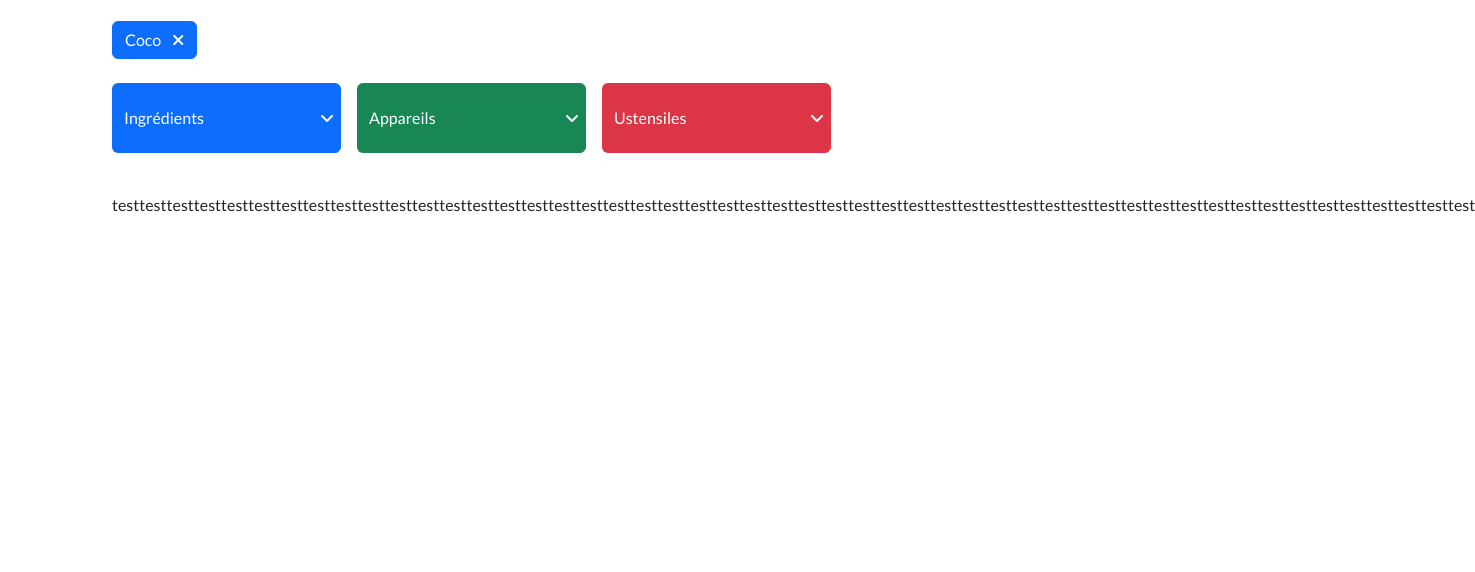
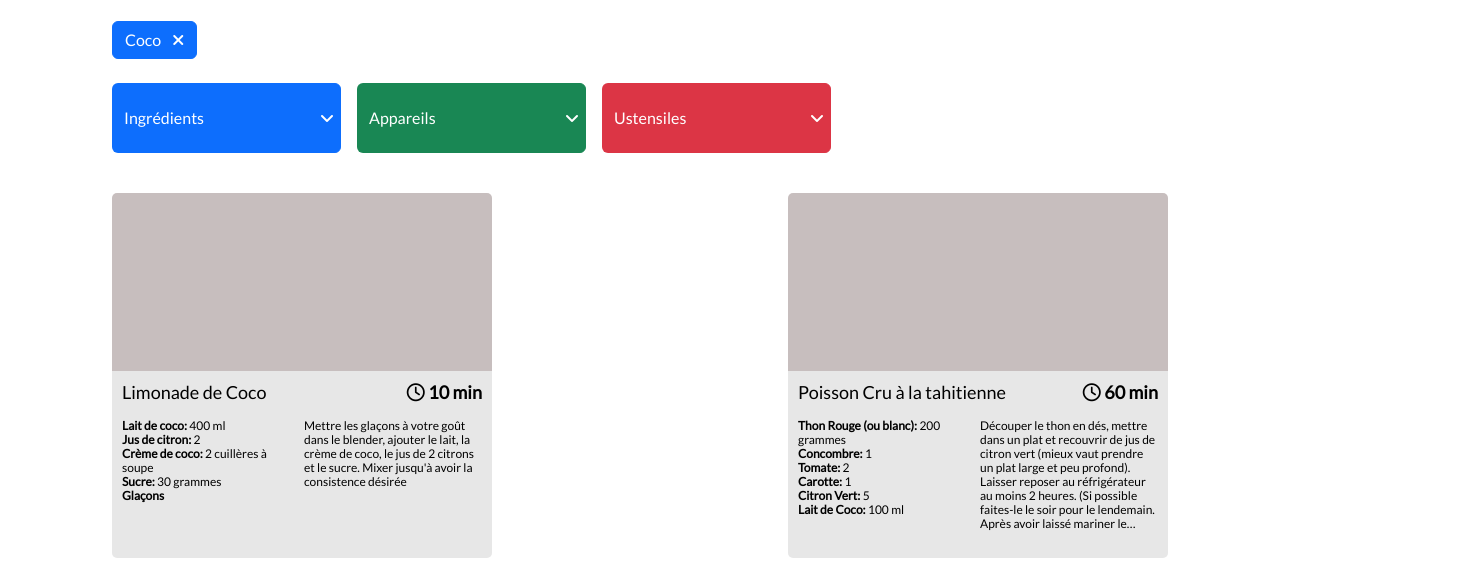
Before and after one commit to aplainea/Les-petits-plats, a website with bundled scripts: page index.html in a window 1280 px wide. Shown: the part 228-800 px from the top of the page, 1475 px wide, since content can reach past the window. Built offline with nearby package versions, Linux system fonts and the light colour scheme.

Commit message:
feat(recipes): show now all recipes at homepage

```diff
--- a/index.html
+++ b/index.html
@@ -135,55 +135,8 @@
             </div>
             <!-- Recipes -->
             <section class="container">
-                <div id="recipes" class="d-flex justify-content-between">
-                    <!-- Recipe 1 -->
-                    <!-- <div class="card mb-4">
-                        <div class="card__img"></div>
-                        <div class="card__description">
-                            <div class="card__description--header">
-                                <h2 class="card__description--title">Nom de la recette</h2>
-                                <p class="card__description--time">
-                                    <i class="fa-regular fa-clock"></i> XX min
-                                </p>
-                            </div>
-                            <div class="card__description--content">
-                                <p class="card__description--ingredients">Ingrédients</p>
-                                <p class="card__description--preparation">Description</p>
-                            </div>
-                        </div>
-                    </div> -->
-                    <!-- Recipe 2 -->
-                    <!-- <div class="card mb-4">
-                        <div class="card__img"></div>
-                        <div class="card__description">
-                            <div class="card__description--header">
-                                <h2 class="card__description--title">Nom de la recette</h2>
-                                <p class="card__description--time">
-                                    <i class="fa-regular fa-clock"></i> XX min
-                                </p>
-                            </div>
-                            <div class="card__description--content">
-                                <p class="card__description--ingredients">Ingrédients</p>
-                                <p class="card__description--preparation">Description</p>
-                            </div>
-                        </div>
-                    </div> -->
-                    <!-- Recipe 3 -->
-                    <!-- <div class="card mb-4">
-                        <div class="card__img"></div>
-                        <div class="card__description">
-                            <div class="card__description--header">
-                                <h2 class="card__description--title">Nom de la recette</h2>
-                                <p class="card__description--time">
-                                    <i class="fa-regular fa-clock"></i> XX min
-                                </p>
-                            </div>
-                            <div class="card__description--content">
-                                <p class="card__description--ingredients">Ingrédients</p>
-                                <p class="card__description--preparation">Description</p>
-                            </div>
-                        </div>
-                    </div> -->
+                <div id="recipes" class="d-flex justify-content-between flex-wrap">
+                    <!-- here all recipes cards -->
                 </div>
             </section>
         </main>
--- a/public/sass/scss/components/_card.scss
+++ b/public/sass/scss/components/_card.scss
@@ -24,7 +24,6 @@
         &--header {
             display: flex;
             justify-content: space-between;
-            margin-bottom: 20px;
         }
         &--title {
             font-size: 18px;
@@ -50,5 +49,13 @@
         &--preparation {
             flex: 1;
         }
+
+        &--preparation {
+            height: 113px;
+            display: -webkit-box;
+            -webkit-line-clamp: 8;
+            -webkit-box-orient: vertical;
+            overflow: hidden;
+        }
     }
 }
--- a/src/scripts/App.js
+++ b/src/scripts/App.js
@@ -19,9 +19,10 @@ class App {
             const Recipes = this.recipes.map((recipe) => new RecipesFactory(recipe, 'RecipeApi'));
 
             // All recipes data
-            console.log('===[ All recipes data ]===');
-            console.log(Recipes);
+            // console.log('===[ All recipes data ]===');
+            // console.log(Recipes);
 
+            // Create all recipes cards
             showCardsRecipes(Recipes);
         }
     }
--- a/src/scripts/templates/RecipeCard.js
+++ b/src/scripts/templates/RecipeCard.js
@@ -5,10 +5,44 @@ class RecipeCard {
 
     // Create Recipe Card
     createRecipeCard() {
+        // Manage ingredients
+        let ingredients = '';
+        // for all ingredients by recipe
+        for (const ingredient of this.recipe._ingredients) {
+            // if ingredients contain a quantity
+            if (ingredient.hasOwnProperty('quantity')) {
+                ingredients += `<span class="fw-bold">${ingredient.ingredient}:</span> ${ingredient.quantity}`;
+                // if also contain a unit
+                if (ingredient.hasOwnProperty('unit')) {
+                    ingredients += ` ${ingredient.unit}<br>`;
+                } else {
+                    // next ingredient
+                    ingredients += `<br>`;
+                }
+            } else {
+                // its just a ingredient without quantity and unit
+                ingredients += `<span class="fw-bold">${ingredient.ingredient}</span><br>`;
+            }
+        }
+
         // generate dynamics recipe card
         const recipeCard = document.createElement('div');
         const content = `
-        test
+            <div class="card mb-4">
+                <div class="card__img"></div>
+                <div class="card__description">
+                    <div class="card__description--header">
+                        <h2 class="card__description--title">${this.recipe._name}</h2>
+                        <p class="card__description--time">
+                            <i class="fa-regular fa-clock"></i> ${this.recipe._time} min
+                        </p>
+                    </div>
+                    <div class="card__description--content">
+                        <p class="card__description--ingredients me-1">${ingredients}</p>
+                        <p class="card__description--preparation">${this.recipe._description}</p>
+                    </div>
+                </div>
+            </div>
         `;
         recipeCard.innerHTML = content;
         return recipeCard;
```
Also changed, not shown: public/sass/css/main.css, 1 other file.
